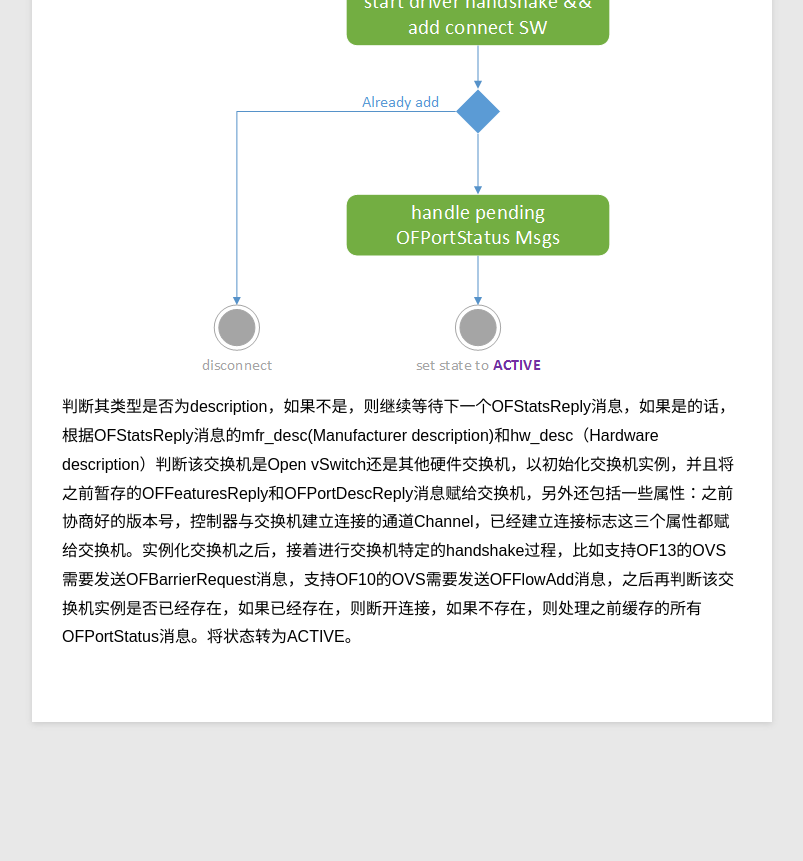
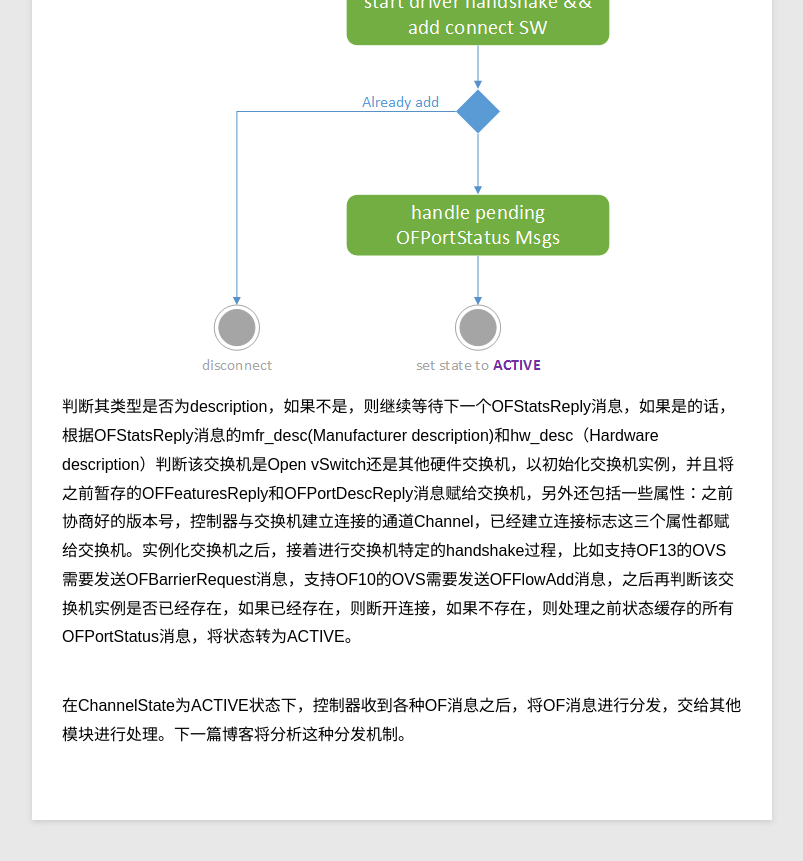
Before and after one commit to KailongLi/kailongli.github.io, a Jekyll site: the page built from _posts/blog/2015-04-08-channel-state.md, in a window 1280 px wide and 900 px high, scrolled down 7223 px. Shown: the top 861 px of the window, without its empty margins (78-881 px from the left). Built offline with Jekyll 4.4.1, drawn with Linux system fonts in a browser that asks for light colours; Markdown is read by kramdown in place of the engine named in the settings; before the commit the page ends 8025 px from its top, so only the background shows below that.

Commit message:
channel state machine v4

```diff
--- a/_posts/blog/2015-04-08-channel-state.md
+++ b/_posts/blog/2015-04-08-channel-state.md
@@ -121,7 +121,9 @@ description: 分析代码中Channel状态机，状态的变化范围从控制器
 
 在ChannelState为WAIT_DESCRIPTION_STAT_REPLY状态下，控制器收到OFStatsReply之后，
 ![WAIT_DESCRIPTION_STAT_REPLY_processOFStatisticsReply](/images/githubpages/WAIT_DESCRIPTION_STAT_REPLY_processOFStatisticsReply.png)
-判断其类型是否为description，如果不是，则继续等待下一个OFStatsReply消息，如果是的话，根据OFStatsReply消息的mfr_desc(Manufacturer description)和hw_desc（Hardware description）判断该交换机是Open vSwitch还是其他硬件交换机，以初始化交换机实例，并且将之前暂存的OFFeaturesReply和OFPortDescReply消息赋给交换机，另外还包括一些属性：之前协商好的版本号，控制器与交换机建立连接的通道Channel，已经建立连接标志这三个属性都赋给交换机。实例化交换机之后，接着进行交换机特定的handshake过程，比如支持OF13的OVS需要发送OFBarrierRequest消息，支持OF10的OVS需要发送OFFlowAdd消息，之后再判断该交换机实例是否已经存在，如果已经存在，则断开连接，如果不存在，则处理之前缓存的所有OFPortStatus消息。将状态转为ACTIVE。
+判断其类型是否为description，如果不是，则继续等待下一个OFStatsReply消息，如果是的话，根据OFStatsReply消息的mfr_desc(Manufacturer description)和hw_desc（Hardware description）判断该交换机是Open vSwitch还是其他硬件交换机，以初始化交换机实例，并且将之前暂存的OFFeaturesReply和OFPortDescReply消息赋给交换机，另外还包括一些属性：之前协商好的版本号，控制器与交换机建立连接的通道Channel，已经建立连接标志这三个属性都赋给交换机。实例化交换机之后，接着进行交换机特定的handshake过程，比如支持OF13的OVS需要发送OFBarrierRequest消息，支持OF10的OVS需要发送OFFlowAdd消息，之后再判断该交换机实例是否已经存在，如果已经存在，则断开连接，如果不存在，则处理之前状态缓存的所有OFPortStatus消息，将状态转为ACTIVE。
+
+在ChannelState为ACTIVE状态下，控制器收到各种OF消息之后，将OF消息进行分发，交给其他模块进行处理。下一篇博客将分析这种分发机制。
 
 
 
```
